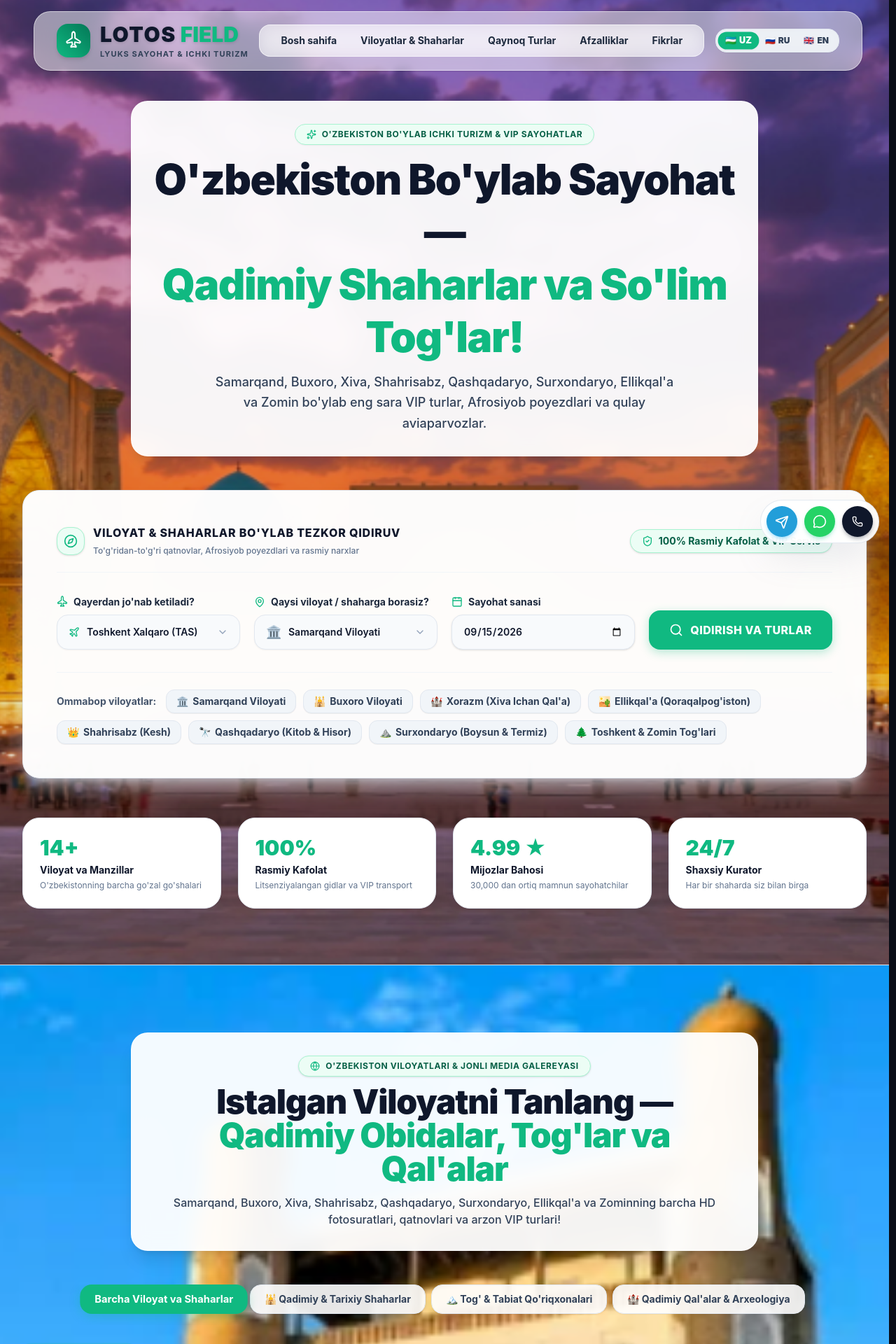
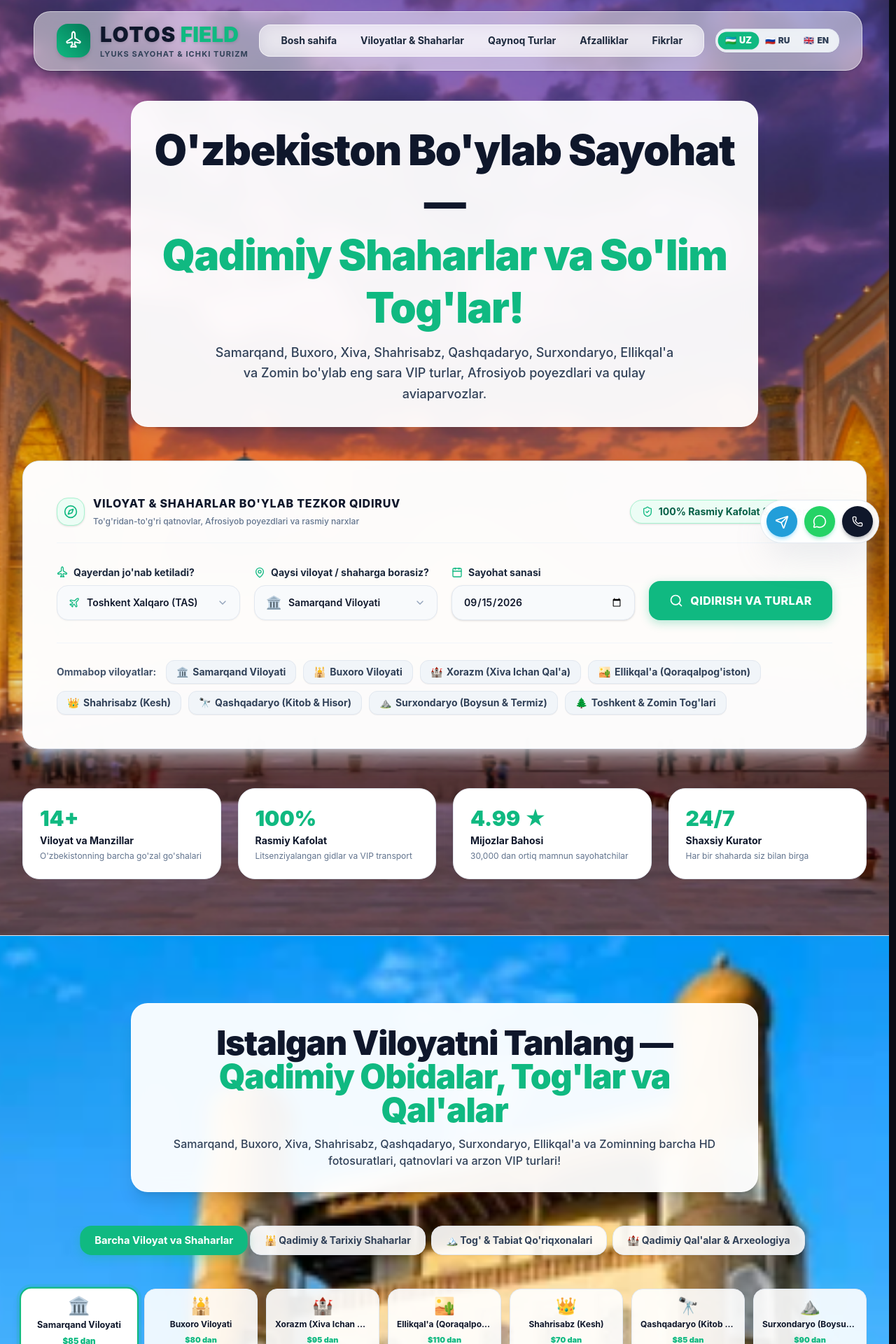
Before and after one commit to humoyun1773/sayohat-web, a React (Vite) app: page / in a window 1280 px wide. Shown: the top 1920 px of the page at 70% size. Built offline with nearby package versions, Linux system fonts and the light colour scheme.

Commit message:
Remove all decorative biscuit badge pills and sparkle icons above main headings across all sections

```diff
--- a/src/components/sections/CountryExplorer.jsx
+++ b/src/components/sections/CountryExplorer.jsx
@@ -84,10 +84,6 @@ export default function CountryExplorer({
         {/* Section Header in Glass Card */}
         <div className="text-center max-w-4xl mx-auto mb-12 space-y-3">
           <div className="inline-block p-4 sm:p-8 rounded-3xl bg-white/95 backdrop-blur-md border border-white/80 shadow-xl space-y-3">
-            <div className="inline-flex items-center gap-2 px-4 py-1.5 rounded-full bg-[#ecfdf5] border border-[#a7f3d0] text-[#065f46] text-xs font-bold uppercase tracking-wider shadow-sm">
-              <Globe className="w-3.5 h-3.5 text-[#10b981]" />
-              <span>{t.regions.badge}</span>
-            </div>
             <h2 className="text-3xl sm:text-5xl font-black text-slate-900 tracking-tight">
               {t.regions.title1} <br />
               <span className="text-[#10b981]">
--- a/src/components/sections/Hero.jsx
+++ b/src/components/sections/Hero.jsx
@@ -54,11 +54,6 @@ export default function Hero({ onSelectCountry, t, lang = 'uz' }) {
         {/* Main Title & Hero Banner */}
         <div className="text-center max-w-4xl mx-auto mb-12 space-y-4">
           <div className="inline-block p-4 sm:p-8 rounded-3xl bg-white/95 backdrop-blur-md border border-white/80 shadow-lg space-y-3">
-            <div className="inline-flex items-center gap-2 px-4 py-1.5 rounded-full bg-[#ecfdf5] border border-[#a7f3d0] text-[#065f46] text-xs font-bold uppercase tracking-wider shadow-xs">
-              <Sparkles className="w-3.5 h-3.5 text-[#10b981]" />
-              <span>{t.hero.badge}</span>
-            </div>
-
             <h1 className="text-3xl sm:text-5xl lg:text-6xl font-black tracking-tight text-slate-900 leading-tight">
               {t.hero.title1} <br />
               <span className="text-[#10b981]">
--- a/src/components/sections/HotDeals.jsx
+++ b/src/components/sections/HotDeals.jsx
@@ -31,10 +31,6 @@ export default function HotDeals({ currency = 'USD', onOpenBooking, t, lang = 'u
         {/* Header in High Contrast Glass Card */}
         <div className="text-center max-w-4xl mx-auto mb-14 space-y-3">
           <div className="inline-block p-4 sm:p-8 rounded-3xl bg-white/95 backdrop-blur-md border border-white/80 shadow-xl space-y-3">
-            <div className="inline-flex items-center gap-2 px-4 py-1.5 rounded-full bg-[#ecfdf5] border border-[#a7f3d0] text-[#065f46] text-xs font-bold uppercase tracking-wider shadow-sm">
-              <Flame className="w-4 h-4 text-[#10b981]" />
-              <span>{t.deals.badge}</span>
-            </div>
             <h2 className="text-3xl sm:text-5xl font-black text-slate-900 tracking-tight">
               {t.deals.title1} <br />
               <span className="text-[#10b981]">
--- a/src/components/sections/Reviews.jsx
+++ b/src/components/sections/Reviews.jsx
@@ -20,10 +20,6 @@ export default function Reviews({ t, lang = 'uz' }) {
         {/* Header in Glass Card */}
         <div className="text-center max-w-4xl mx-auto mb-16 space-y-3">
           <div className="inline-block p-4 sm:p-8 rounded-3xl bg-white/95 backdrop-blur-md border border-white/80 shadow-xl space-y-3">
-            <div className="inline-flex items-center gap-2 px-4 py-1.5 rounded-full bg-[#ecfdf5] border border-[#a7f3d0] text-[#065f46] text-xs font-bold uppercase tracking-wider shadow-sm">
-              <Star className="w-3.5 h-3.5 fill-[#10b981] text-[#10b981]" />
-              <span>{t.reviews.badge}</span>
-            </div>
             <h2 className="text-3xl sm:text-5xl font-black text-slate-900 tracking-tight">
               {t.reviews.title1} <br />
               <span className="text-[#10b981]">
--- a/src/components/sections/WhyUs.jsx
+++ b/src/components/sections/WhyUs.jsx
@@ -24,10 +24,6 @@ export default function WhyUs({ t }) {
         {/* Section Header in Glass Card */}
         <div className="text-center max-w-4xl mx-auto mb-16 space-y-3">
           <div className="inline-block p-4 sm:p-8 rounded-3xl bg-white/95 backdrop-blur-md border border-white/80 shadow-xl space-y-3">
-            <div className="inline-flex items-center gap-2 px-4 py-1.5 rounded-full bg-white border border-[#a7f3d0] text-[#065f46] text-xs font-bold uppercase tracking-wider shadow-sm">
-              <Award className="w-3.5 h-3.5 text-[#10b981]" />
-              <span>{t.whyUs.badge}</span>
-            </div>
             <h2 className="text-3xl sm:text-5xl font-black text-slate-900 tracking-tight">
               {t.whyUs.title1} <br />
               <span className="text-[#10b981]">
```
